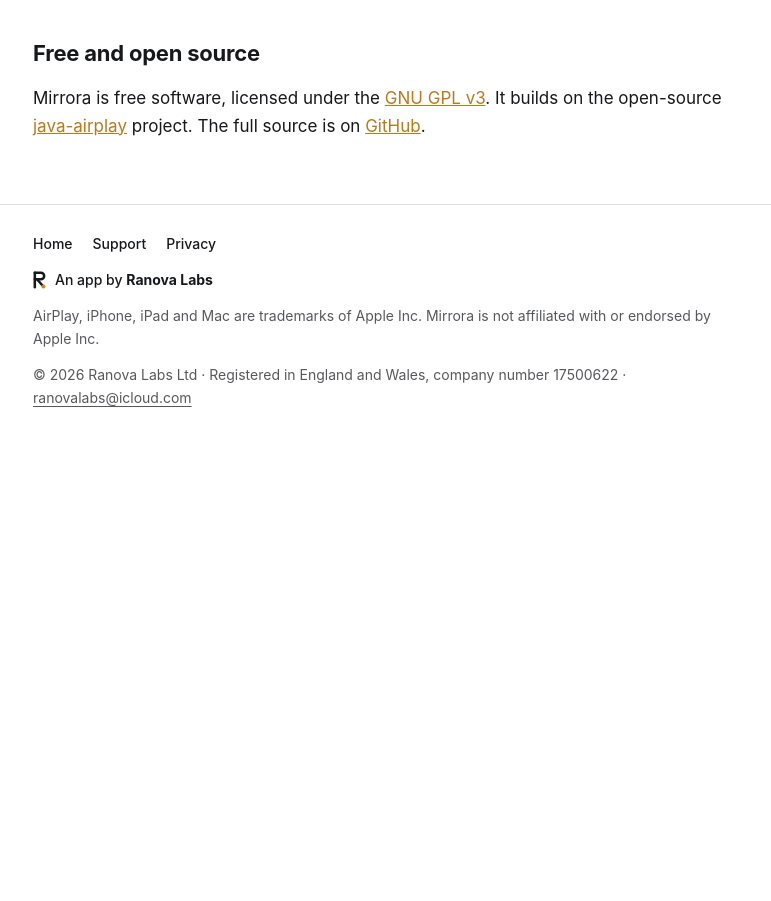
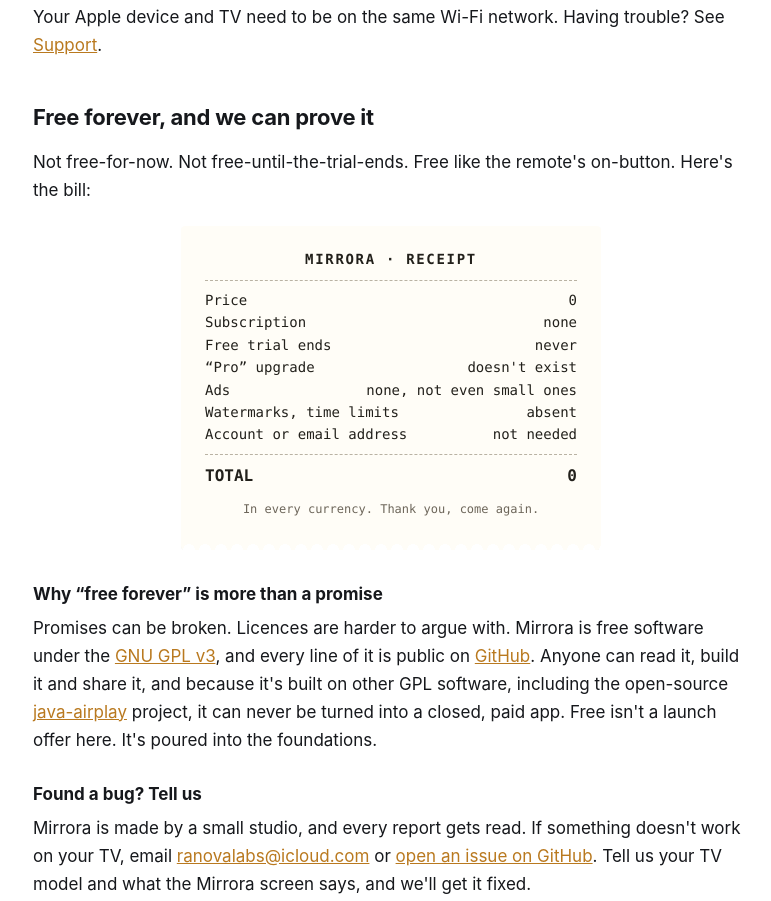
Before and after one commit to RanovaLabs/mirrora, a plain HTML site: page docs/index.html in a window 1280 px wide. Shown: the part 1408-2309 px from the top of the page, without its empty margins (249-1020 px from the left). Before the commit the page ends 1865 px from the top, so only its background shows below. Drawn offline with Linux system fonts and the light colour scheme.

Commit message:
Site: free-forever promise, receipt and bug-report invitation
Co-Authored-By: Claude Opus 5.5 <noreply@anthropic.com>

```diff
--- a/docs/index.html
+++ b/docs/index.html
@@ -4,9 +4,9 @@
 <meta charset="utf-8">
 <meta name="viewport" content="width=device-width, initial-scale=1">
 <title>Mirrora — Screen mirroring for Android TV</title>
-<meta name="description" content="Mirror your iPhone, iPad or Mac to your Android TV or Google TV. Free and open source.">
+<meta name="description" content="Mirror your iPhone, iPad or Mac to your Android TV or Google TV. No subscription, no paid features: free and open source, for good.">
 <link rel="icon" href="assets/icon.png">
-<link rel="stylesheet" href="style.css?v=20261019">
+<link rel="stylesheet" href="style.css?v=20261117">
 <link rel="stylesheet" href="assets/ranova-frame.css?v=20261019">
 </head>
 <body>
@@ -20,6 +20,7 @@
     <h1>Your iPhone on the big screen.</h1>
     <hr class="rule">
     <p class="lede">Mirrora turns your Android TV or Google TV into a screen-mirroring receiver for iPhone, iPad and Mac. Pick your TV in Control Center and your screen, photos, videos and sound appear on the TV. No cables, no account, no ads.</p>
+    <p class="promise"><strong>No subscription. No paid features. Everything is free, and it always will be.</strong></p>
     <p><a href="https://play.google.com/store/apps/details?id=com.ranovalabs.mirror"><strong>Get it on Google Play</strong></a> &nbsp;·&nbsp; <a href="https://github.com/RanovaLabs/mirrora">Source code on GitHub</a></p>
   </section>
 
@@ -40,8 +41,27 @@
   </ol>
   <p>Your Apple device and TV need to be on the same Wi-Fi network. Having trouble? See <a href="support.html">Support</a>.</p>
 
-  <h2>Free and open source</h2>
-  <p>Mirrora is free software, licensed under the <a href="https://www.gnu.org/licenses/gpl-3.0.html">GNU GPL v3</a>. It builds on the open-source <a href="https://github.com/serezhka/java-airplay">java-airplay</a> project. The full source is on <a href="https://github.com/RanovaLabs/mirrora">GitHub</a>.</p>
+  <h2 id="free">Free forever, and we can prove it</h2>
+  <p>Not free-for-now. Not free-until-the-trial-ends. Free like the remote's on-button. Here's the bill:</p>
+
+  <div class="receipt" role="table" aria-label="What Mirrora costs">
+    <div class="r-head">MIRRORA &middot; RECEIPT</div>
+    <div class="r-row" role="row"><span role="cell">Price</span><span role="cell">0</span></div>
+    <div class="r-row" role="row"><span role="cell">Subscription</span><span role="cell">none</span></div>
+    <div class="r-row" role="row"><span role="cell">Free trial ends</span><span role="cell">never</span></div>
+    <div class="r-row" role="row"><span role="cell">&ldquo;Pro&rdquo; upgrade</span><span role="cell">doesn't exist</span></div>
+    <div class="r-row" role="row"><span role="cell">Ads</span><span role="cell">none, not even small ones</span></div>
+    <div class="r-row" role="row"><span role="cell">Watermarks, time limits</span><span role="cell">absent</span></div>
+    <div class="r-row" role="row"><span role="cell">Account or email address</span><span role="cell">not needed</span></div>
+    <div class="r-row r-total" role="row"><span role="cell">TOTAL</span><span role="cell">0</span></div>
+    <div class="r-foot">In every currency. Thank you, come again.</div>
+  </div>
+
+  <h3>Why &ldquo;free forever&rdquo; is more than a promise</h3>
+  <p>Promises can be broken. Licences are harder to argue with. Mirrora is free software under the <a href="https://www.gnu.org/licenses/gpl-3.0.html">GNU GPL v3</a>, and every line of it is public on <a href="https://github.com/RanovaLabs/mirrora">GitHub</a>. Anyone can read it, build it and share it, and because it's built on other GPL software, including the open-source <a href="https://github.com/serezhka/java-airplay">java-airplay</a> project, it can never be turned into a closed, paid app. Free isn't a launch offer here. It's poured into the foundations.</p>
+
+  <h3>Found a bug? Tell us</h3>
+  <p>Mirrora is made by a small studio, and every report gets read. If something doesn't work on your TV, email <a href="mailto:ranovalabs@icloud.com">ranovalabs@icloud.com</a> or <a href="https://github.com/RanovaLabs/mirrora/issues">open an issue on GitHub</a>. Tell us your TV model and what the Mirrora screen says, and we'll get it fixed.</p>
 </main>
 <div class="rl-foot" role="contentinfo"><div class="rl-wrap" style="--rl-max: 760px">
   <nav class="rl-links" aria-label="Footer"><a href="index.html">Home</a><a href="support.html">Support</a><a href="privacy.html">Privacy</a></nav>
--- a/docs/style.css
+++ b/docs/style.css
@@ -83,3 +83,17 @@ table { width: 100%; border-collapse: collapse; font-size: 15px; margin: 12px 0
 th, td { text-align: left; padding: 10px 12px; border-bottom: 1px solid var(--line); vertical-align: top; }
 th { color: var(--muted); font-weight: 600; }
 code { background: var(--surface); padding: 2px 6px; border-radius: 5px; font-size: 0.9em; }
+
+/* Free-forever promise and receipt (home page) */
+.promise { display: inline-block; background: var(--surface); border: 1px solid var(--line); border-left: 3px solid var(--accent); border-radius: 8px; padding: 10px 14px; margin: -8px 0 22px; }
+.receipt { max-width: 420px; margin: 22px auto 30px; padding: 22px 24px 18px; background: #fffdf7; color: #22201b;
+  font: 14px/1.6 ui-monospace, SFMono-Regular, Menlo, Consolas, monospace; border-radius: 4px;
+  box-shadow: 0 1px 0 rgba(0,0,0,.04), 0 12px 30px rgba(0,0,0,.12);
+  -webkit-mask: radial-gradient(circle 6px at 50% 100%, transparent 98%, #000) 0 0 / 16px 100% repeat-x;
+          mask: radial-gradient(circle 6px at 50% 100%, transparent 98%, #000) 0 0 / 16px 100% repeat-x;
+  padding-bottom: 30px; }
+.receipt .r-head { text-align: center; letter-spacing: .12em; font-weight: 700; padding-bottom: 10px; border-bottom: 1px dashed #b9b2a3; margin-bottom: 8px; }
+.receipt .r-row { display: flex; justify-content: space-between; gap: 16px; }
+.receipt .r-row span:last-child { text-align: right; }
+.receipt .r-total { border-top: 1px dashed #b9b2a3; margin-top: 8px; padding-top: 8px; font-weight: 700; font-size: 16px; }
+.receipt .r-foot { text-align: center; color: #6d665a; font-size: 12px; margin-top: 12px; }
```
Also changed, not shown: docs/privacy.html (+1 -1 lines), docs/support.html (+1 -1 lines).
